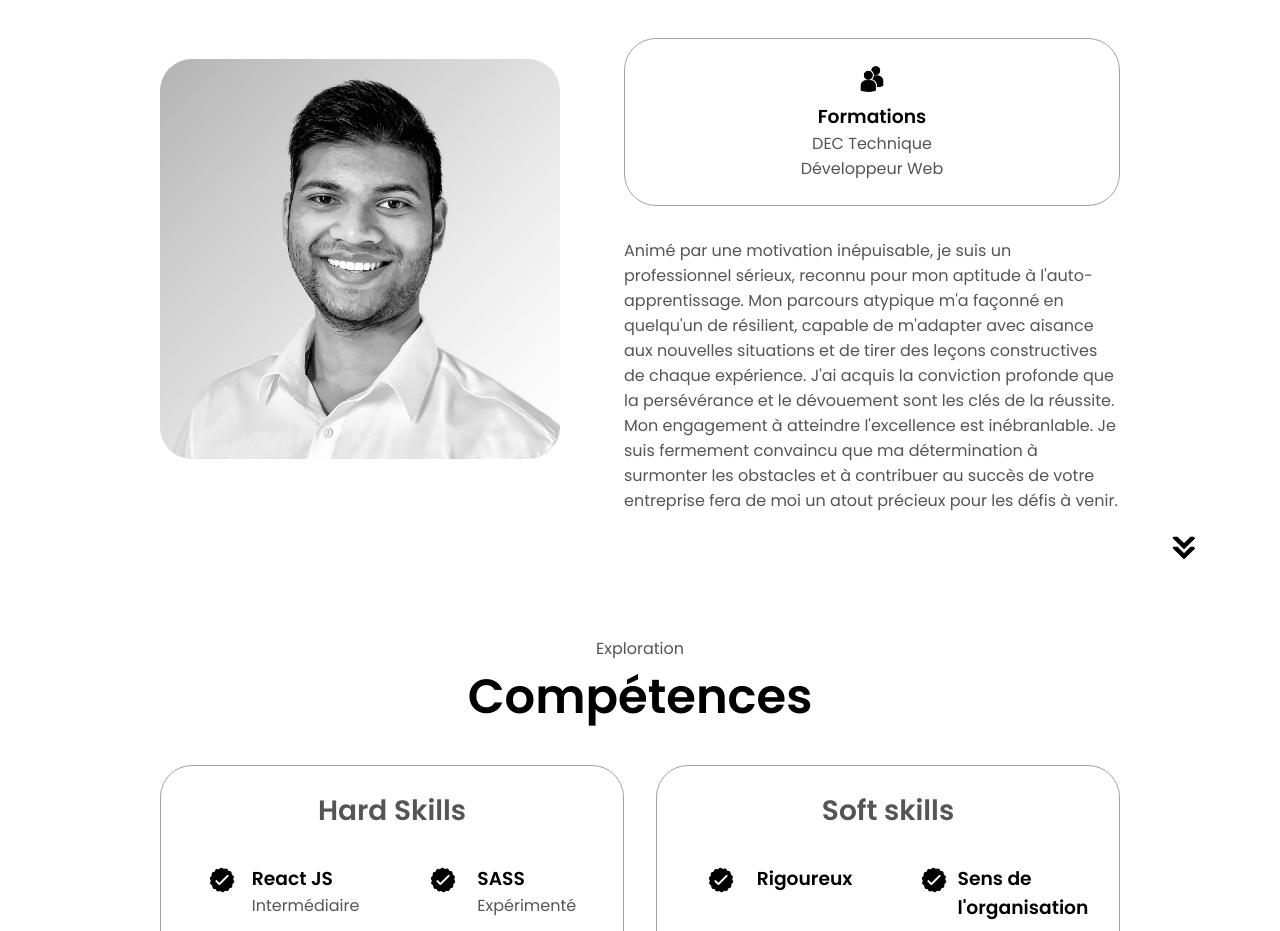
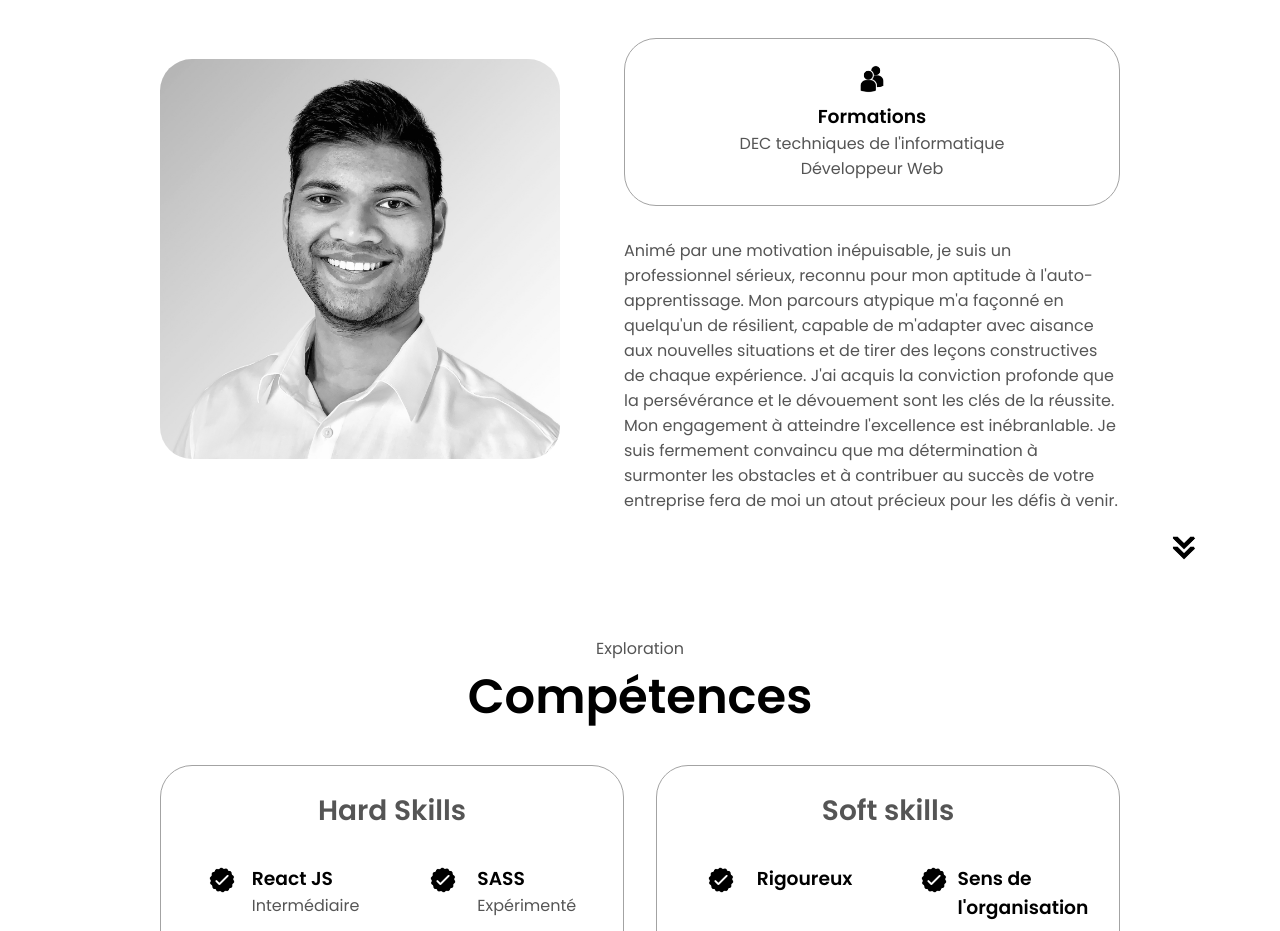
Before and after one commit to mrxanonymous007/rishisawock, a plain HTML site: page index.html in a window 1280 px wide. Shown: the part 1060-1991 px from the top of the page. Drawn offline with Linux system fonts and the light colour scheme.

Commit message:
update about

```diff
--- a/index.html
+++ b/index.html
@@ -71,15 +71,10 @@
             </div>
             <div class="about-details-container">
                 <div class="about-containers">
-                    <!-- <div class="details-container">
-                        <img src="./assets/experience.png" alt="Experience icon" class="icon" />
-                        <h3>Experience</h3>
-                        <p>2+ years <br />Frontend Development</p>
-                    </div> -->
                     <div class="details-container">
                         <img src="./assets/education.png" alt="Education icon" class="icon" />
                         <h3>Formations</h3>
-                        <p>DEC Technique <br> Développeur Web</p>
+                        <p>DEC techniques de l'informatique <br> Développeur Web</p>
                     </div>
                 </div>
                 <div class="text-container">
@@ -87,9 +82,8 @@
                         Animé par une motivation inépuisable, je suis un professionnel sérieux, reconnu pour mon
                         aptitude à l'auto-apprentissage. Mon parcours atypique m'a façonné en quelqu'un de résilient,
                         capable de m'adapter avec aisance aux nouvelles situations et de tirer des leçons constructives
-                        de chaque expérience.
-
-                        J'ai acquis la conviction profonde que la persévérance et le dévouement sont les clés de la
+                        de chaque expérience. J'ai acquis la conviction profonde que la persévérance et le dévouement
+                        sont les clés de la
                         réussite. Mon engagement à atteindre l'excellence est inébranlable. Je suis fermement convaincu
                         que ma détermination à surmonter les obstacles et à contribuer au succès de votre entreprise
                         fera de moi un atout précieux pour les défis à venir.
```
